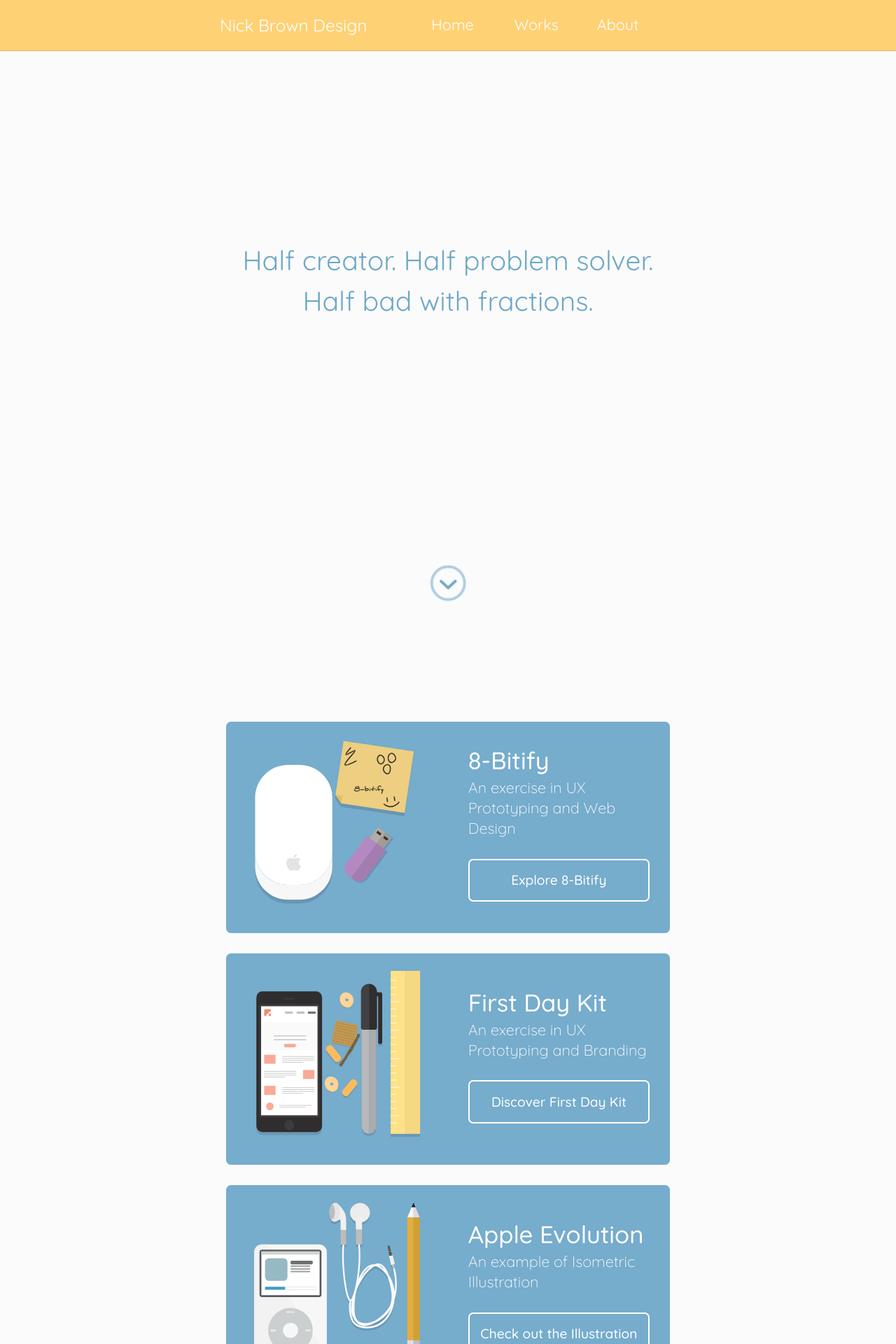
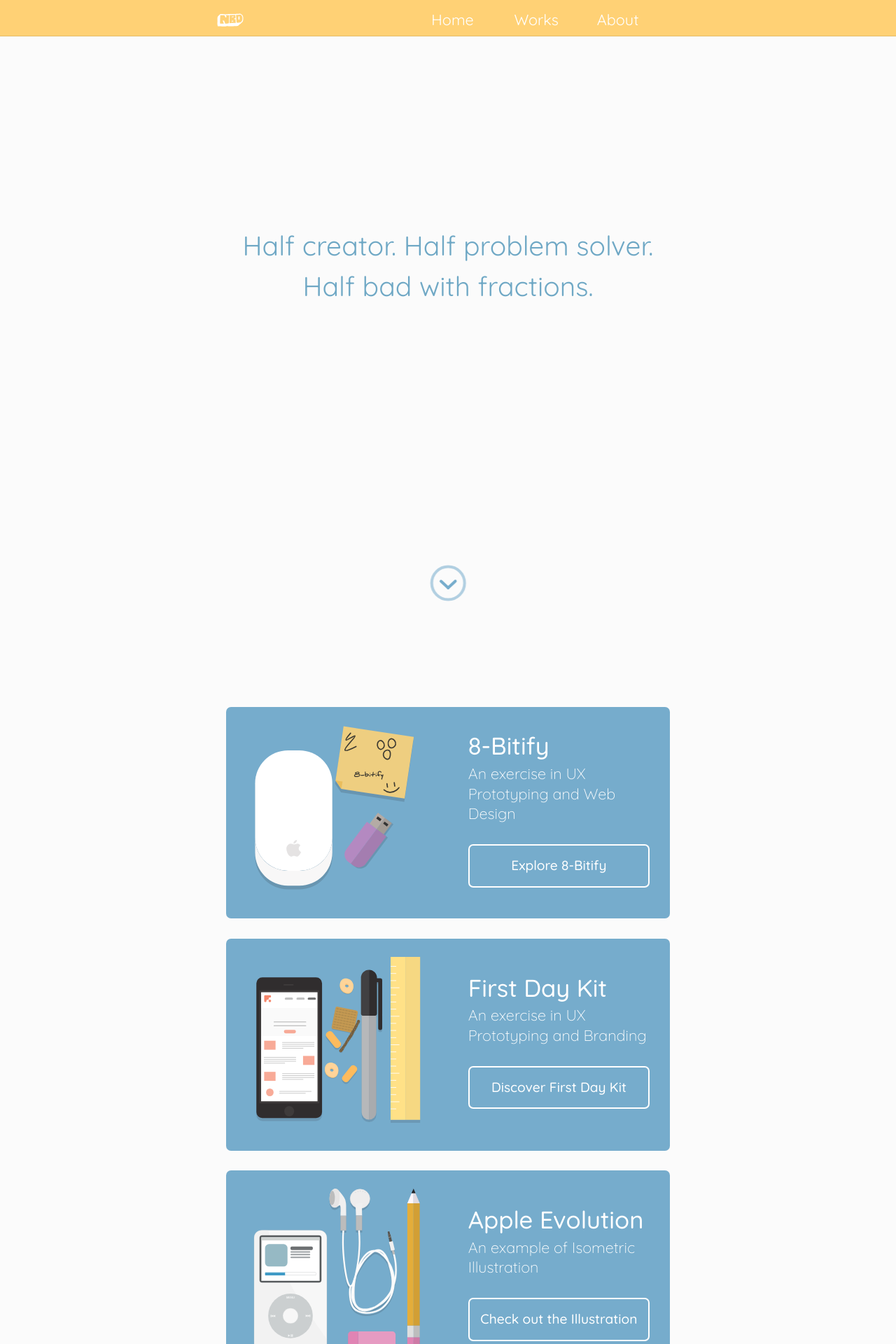
Before and after one commit to nicktgbrown/portfolio-site, a Jekyll site: the page built from index.html, in a window 1280 px wide. Shown: the top 1920 px of the page at 70% size. Built offline with Jekyll 4.4.1, drawn with Linux system fonts in a browser that asks for light colours; some web fonts are replaced.

Commit message:
Add in logo

```diff
--- a/_layouts/default.html
+++ b/_layouts/default.html
@@ -15,11 +15,11 @@
 </head>
 <body>
 
-  <header class="header island-1-8 center">
-    <nav role="navigation" class="gutter-1-2 pad-t-1-2 pad-b-1-2 max-length">
+  <header class="header">
+    <nav role="navigation" class="gutter-1-2 pad-t-1-2 pad-b-1-4 max-length">
       <div class="grid grid-middle">
         <div class="unit unit-xs-2-3 unit-s-2-3 unit-m-1-3 unit-l-1-3 unit-xl-1-3 unit-content-center-vertical">
-          <a href="{{site.baseurl}}/index" itemprop="name" class="a-logo giga push-0">Nick Brown Design</a>
+          <a href="{{site.baseurl}}/index" itemprop="name" class="a-logo giga push-0"><img class="img-flex nbd-logo" src="{{site.baseurl}}/images/nbd-logo-01.svg" alt="Nick Brown Design"></a>
         </div>
         <div class="unit unit-xs-hidden unit-s-hidden unit-m-2-3 unit-l-2-3 unit-xl-2-3">
           <div class="grid">
--- a/css/main.css
+++ b/css/main.css
@@ -24,6 +24,11 @@ header h1 {
   font-family: 'Quicksand', sans-serif;
   font-weight: 400;
   color: #fff;
+}
+
+.nbd-logo {
+  max-height: 7.5vh;
+  margin-left: -10vh;
 }
 
 p {
```
Also changed, not shown: images/nbd-logo-01.svg (added), images/nbd-logo-02.svg (added).
